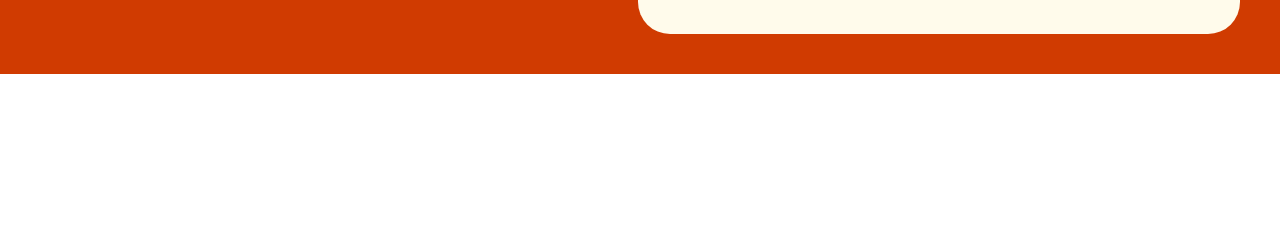
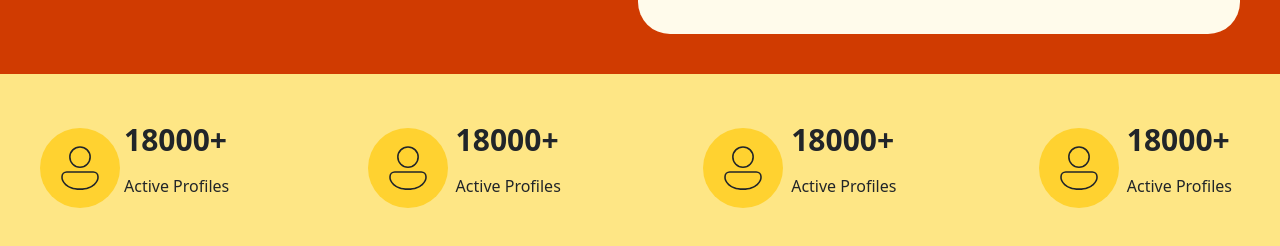
Before and after one commit to KabilanAndroid/vallikodi_nextjs, a Next.js app: page / in a window 1280 px wide. Shown: the part 774-1020 px from the top of the page. Before the commit the page ends 848 px from the top, so only its background shows below. Built offline with nearby package versions, Linux system fonts and the light colour scheme; what @mui/material-nextjs would draw is missing.

Commit message:
comp change

```diff
--- a/app/page.tsx
+++ b/app/page.tsx
@@ -1,14 +1,22 @@
+import CountView from "@/src/components/countView";
 import CreateProfileCard from "@/src/components/CreateProfileCard";
 import { FloatingHeader } from "@/src/components/FloatingHeader";
 import { Header } from "@/src/components/Header";
+import LookingForComp from "@/src/components/lookingForComp";
 
 
 export default function Home() {
   return (
-    <div className="w-full h-full bg-brand-secondary">
-      <Header/>
-      <FloatingHeader/>
-      <CreateProfileCard/>
+    <div >
+      <div className="w-full h-full bg-brand-secondary">
+        <Header />
+        <FloatingHeader />
+        <CreateProfileCard />
+      </div>
+
+      <CountView />
+      <LookingForComp />
     </div>
+
   )
 }
--- a/package.json
+++ b/package.json
@@ -11,6 +11,7 @@
   "dependencies": {
     "@emotion/react": "^11.14.0",
     "@emotion/styled": "^11.14.1",
+    "@iconify/react": "^6.0.2",
     "@mui/icons-material": "^7.3.9",
     "@mui/material": "^7.3.9",
     "@mui/material-nextjs": "^7.3.9",
--- a/src/components/CreateProfileCard.tsx
+++ b/src/components/CreateProfileCard.tsx
@@ -104,7 +104,7 @@ const CreateProfileCard = () => {
                             <p className="text-xl  m-0 relative z-10  group-hover:text-white transition-colors duration-300">
                                 Register
                             </p>
-                            <span className="absolute inset-0 bg-brand-secondary -translate-x-full group-hover:translate-x-0 transition-transform duration-300 z-0" />
+                            <span className="absolute inset-0  bg-brand-secondary -translate-x-full group-hover:translate-x-0 transition-transform duration-300 z-0" />
                         </div>
 
                     </div>
--- /dev/null
+++ b/src/components/countView.tsx
@@ -0,0 +1,48 @@
+"use client"
+import { Icon } from '@iconify/react';
+const CountView = () => {
+  return (
+    <div className='bg-amber-200'>
+        <div className="flex  flex-1 h-100 w-100 p-10 justify-between ">
+            <div className="flex  items-center ">
+                <div className="flex bg-amber-300 h-20 w-20 rounded-full items-center justify-center">
+                    <Icon icon="fluent:person-32-light" width="50" height="50" />
+                </div>
+                <div className="p-1">
+                    <p className="text-3xl font-bold">18000+</p>
+                    <p>Active Profiles</p>
+                </div>
+            </div>
+            <div className="flex  items-center ">
+                <div className="flex bg-amber-300 h-20 w-20 rounded-full items-center justify-center">
+                    <Icon icon="fluent:person-32-light" width="50" height="50" />
+                </div>
+                <div className="p-2">
+                    <p className="text-3xl font-bold">18000+</p>
+                    <p>Active Profiles</p>
+                </div>
+            </div>
+            <div className="flex  items-center ">
+                <div className="flex bg-amber-300 h-20 w-20 rounded-full items-center justify-center">
+                    <Icon icon="fluent:person-32-light" width="50" height="50" />
+                </div>
+                <div className="p-2">
+                    <p className="text-3xl font-bold">18000+</p>
+                    <p>Active Profiles</p>
+                </div>
+            </div>
+            <div className="flex  items-center ">
+                <div className="flex bg-amber-300 h-20 w-20 rounded-full items-center justify-center">
+                    <Icon icon="fluent:person-32-light" width="50" height="50" />
+                </div>
+                <div className="p-2">
+                    <p className="text-3xl font-bold">18000+</p>
+                    <p>Active Profiles</p>
+                </div>
+            </div>
+        </div>
+    </div>
+  )
+}
+
+export default CountView;
--- /dev/null
+++ b/src/components/lookingForComp.tsx
@@ -0,0 +1,15 @@
+import * as React from 'react';
+
+ const LookingForComp = () => {
+  return (
+    <div  className='flex h-10px w-full bg-amber-800' >
+        <div>
+            {/* <div className='bg-amber-600 h-100 w-full'>
+
+            </div> */}
+        </div>
+    </div>
+  )
+}
+
+export default LookingForComp;
```
Also changed, not shown: 1 other file (tests, documents, lock files or other folders).
